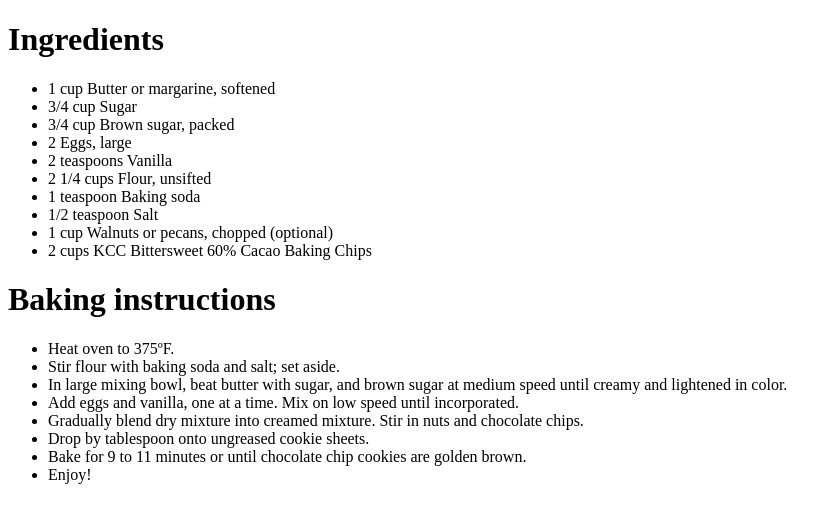
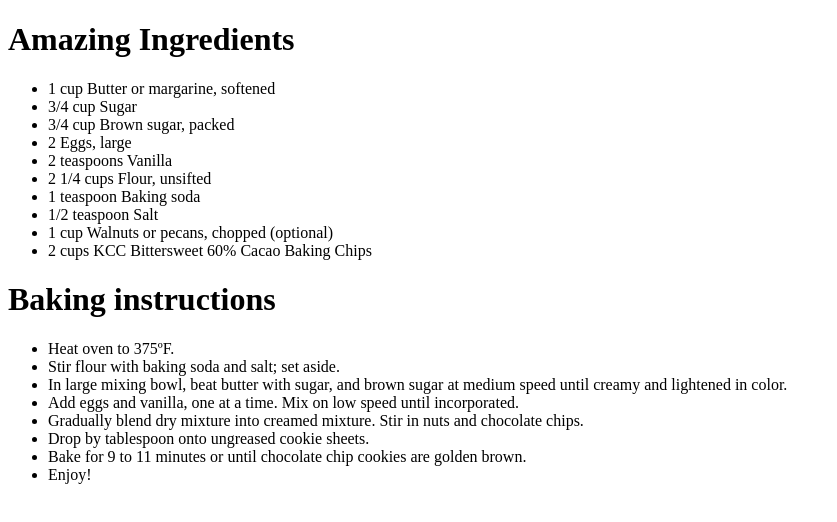
Before and after one commit to deepinderthind11/KevinCookieCompany.com, a plain HTML site: page secret recipe.htm in a window 1280 px wide. Shown: the whole page, without its empty margins (0-837 px from the left). Drawn offline with Linux system fonts and the light colour scheme.

Commit message:
update index text

```diff
--- a/secret recipe.htm
+++ b/secret recipe.htm
@@ -2,7 +2,7 @@
 <html>
 <body>
 
-<h1>Ingredients</h1>
+<h1>Amazing Ingredients</h1>
 <ul>
 <li>1 cup Butter or margarine, softened</li>
 <li>3/4 cup Sugar</li>
```
